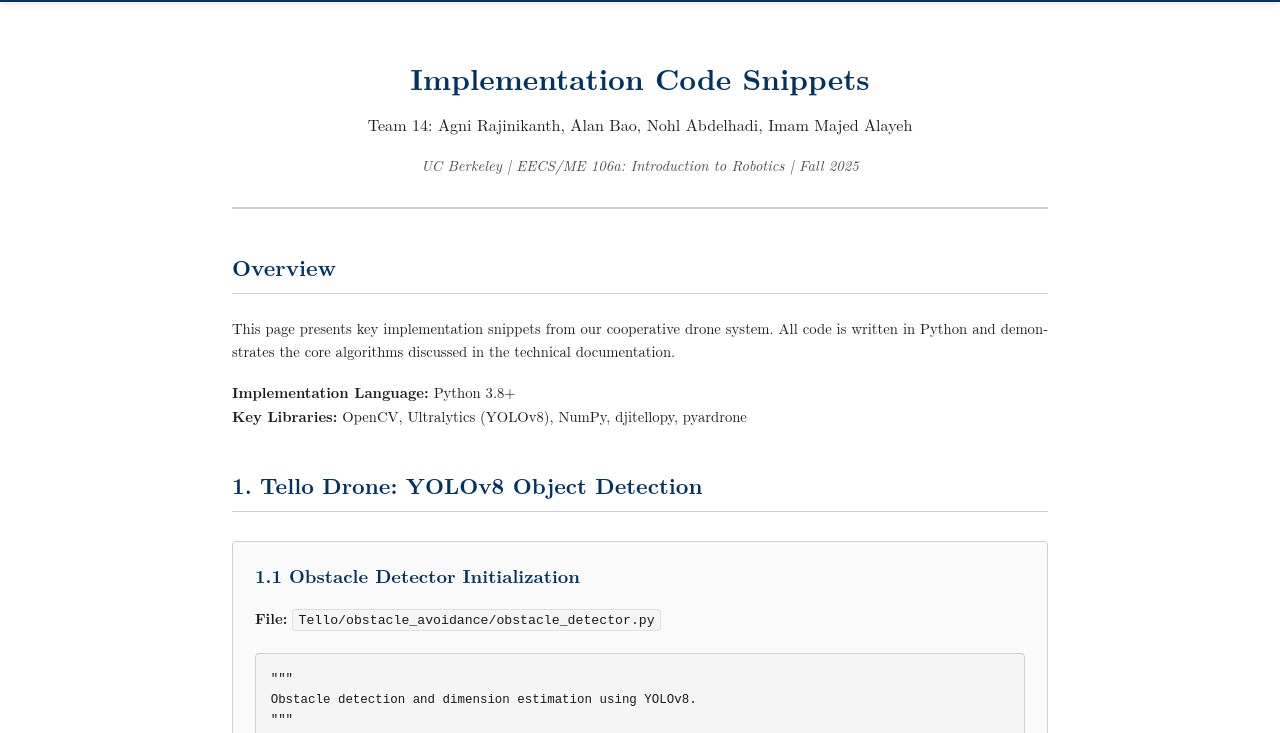
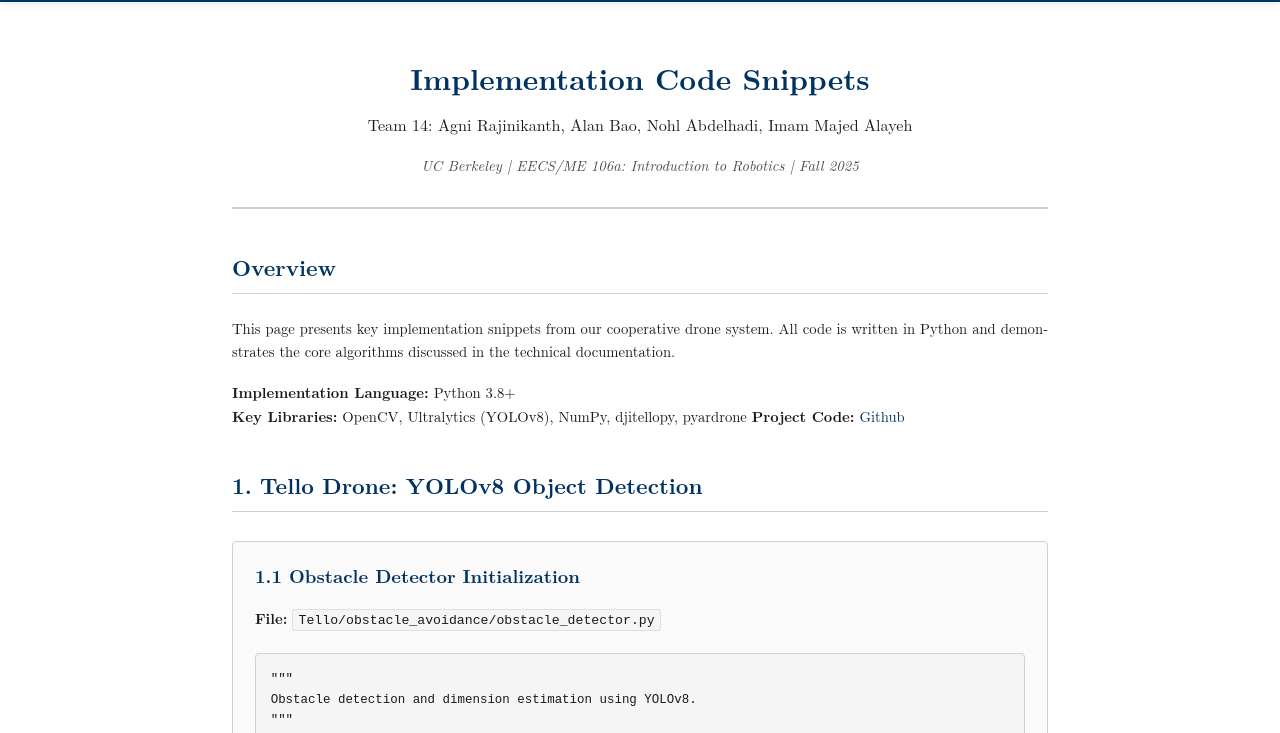
Before and after one commit to r-agni/EECSc106aFinal, a website: page website/code-snippets.html in a window 1280 px wide. Shown: the part 67-800 px from the top of the page. Drawn offline with nearby package versions, Linux system fonts and the light colour scheme; a web font is replaced by a local one.

Commit message:
Added Github link to code

```diff
--- a/website/code-snippets.html
+++ b/website/code-snippets.html
@@ -68,6 +68,7 @@
       <p>
         <strong>Implementation Language:</strong> Python 3.8+<br>
         <strong>Key Libraries:</strong> OpenCV, Ultralytics (YOLOv8), NumPy, djitellopy, pyardrone
+        <strong>Project Code:</strong> <a href="https://github.com/r-agni/EECSc106aFinal">Github</a>
       </p>
     </section>
 
```
